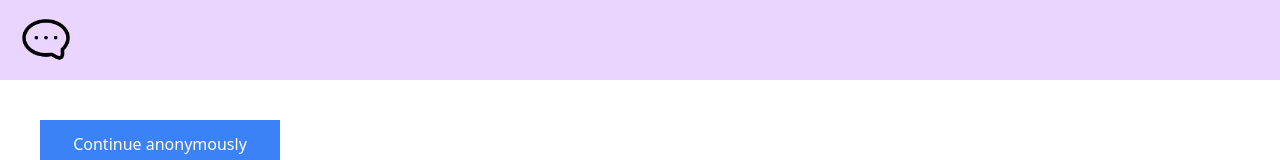
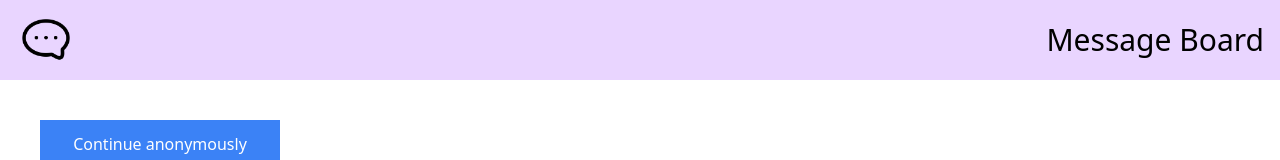
Before and after one commit to ddusichka/message-board, a React (Create React App) app: page / in a window 1280 px wide. Shown: the top 160 px of the page. Built offline with nearby package versions, Linux system fonts and the light colour scheme; no server answers.

Commit message:
using working title

```diff
--- a/src/components/Navbar.js
+++ b/src/components/Navbar.js
@@ -16,7 +16,7 @@ const Navbar = () => {
   return (
     <div className={style.nav}>
       <img src={chatBubble} alt="Logo" width="60" />
-      <h1 className={style.heading}></h1>
+      <h1 className={style.heading}>Message Board</h1>
       {user ? <SignOut /> : null}
     </div>
   );
```
